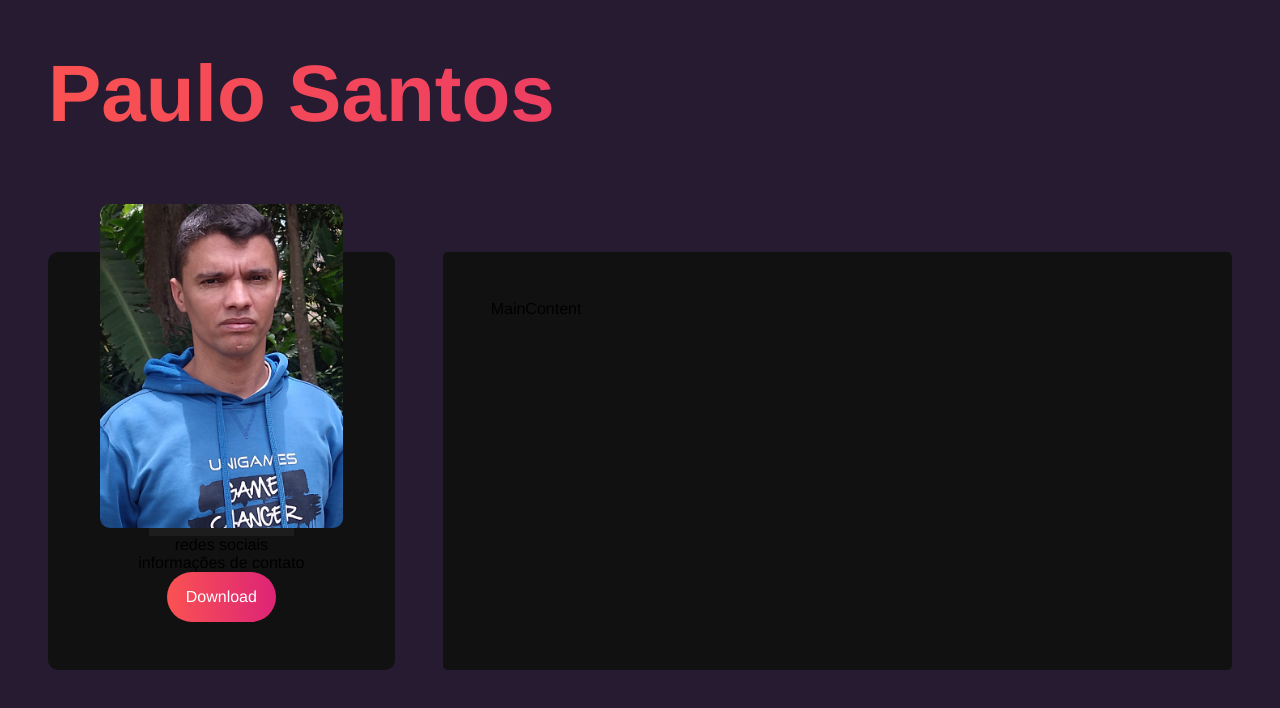
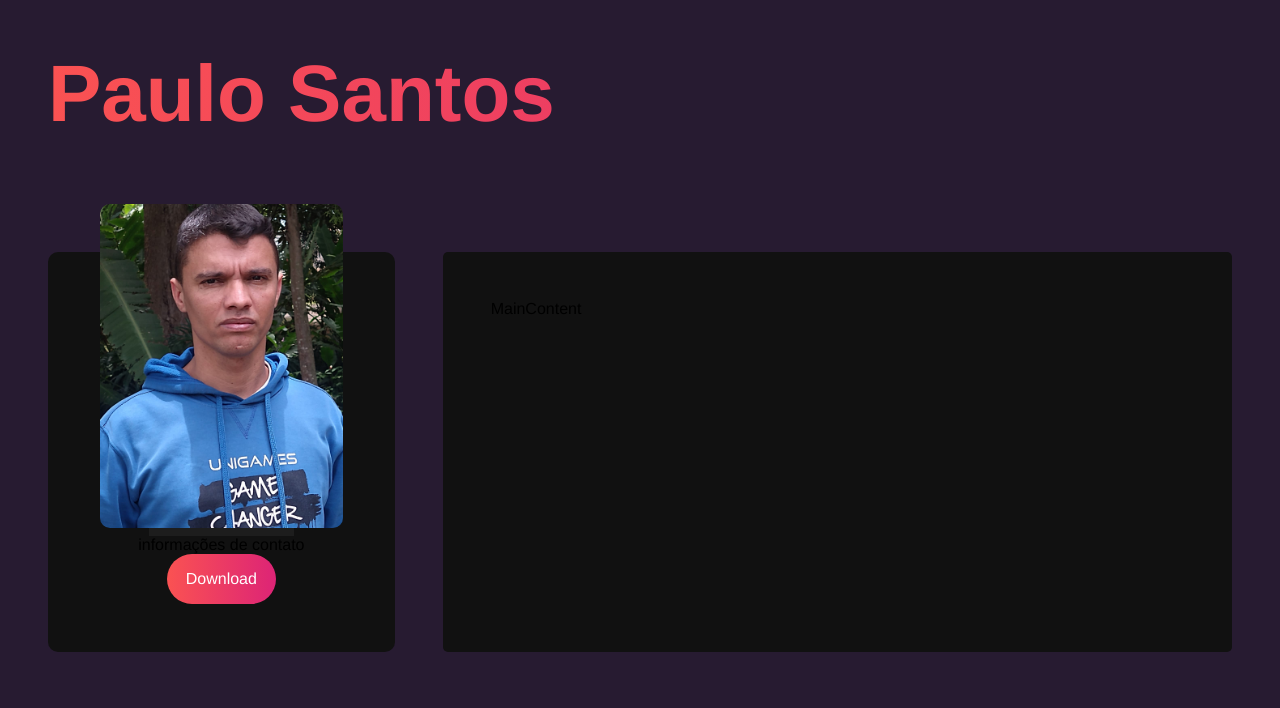
Before and after one commit to paulo-santos360/React-Portfolio, a React (Vite) app in the folder portfolio/: page / in a window 1280 px wide. Shown: the top 708 px of the page. Built offline with nearby package versions, Linux system fonts and the light colour scheme.

Commit message:
Atualizar

```diff
--- a/portfolio/src/components/Sidebar.jsx
+++ b/portfolio/src/components/Sidebar.jsx
@@ -1,13 +1,13 @@
-import Avatar from '../img/foto-1.jpeg'
 
-import "../styles/components/sidebar.sass"
+import Avatar from '../img/foto-1.jpeg';
+
+import "../styles/components/sidebar.sass";
 
 const Sidebar = () => {
     return(
         <aside id="sidebar">
             <img src={Avatar} alt="Paulo Santos"  />
             <p className="title">Desenvolvedor</p>
-            <p>redes sociais</p>
             <p>informações de contato</p>
             <a href="" className="btn">Download</a>
         </aside>
```
Also changed, not shown: portfolio/src/components/SocialNetworks.jsx (added), portfolio/src/styles/components/socialnetworks.sass (added).
